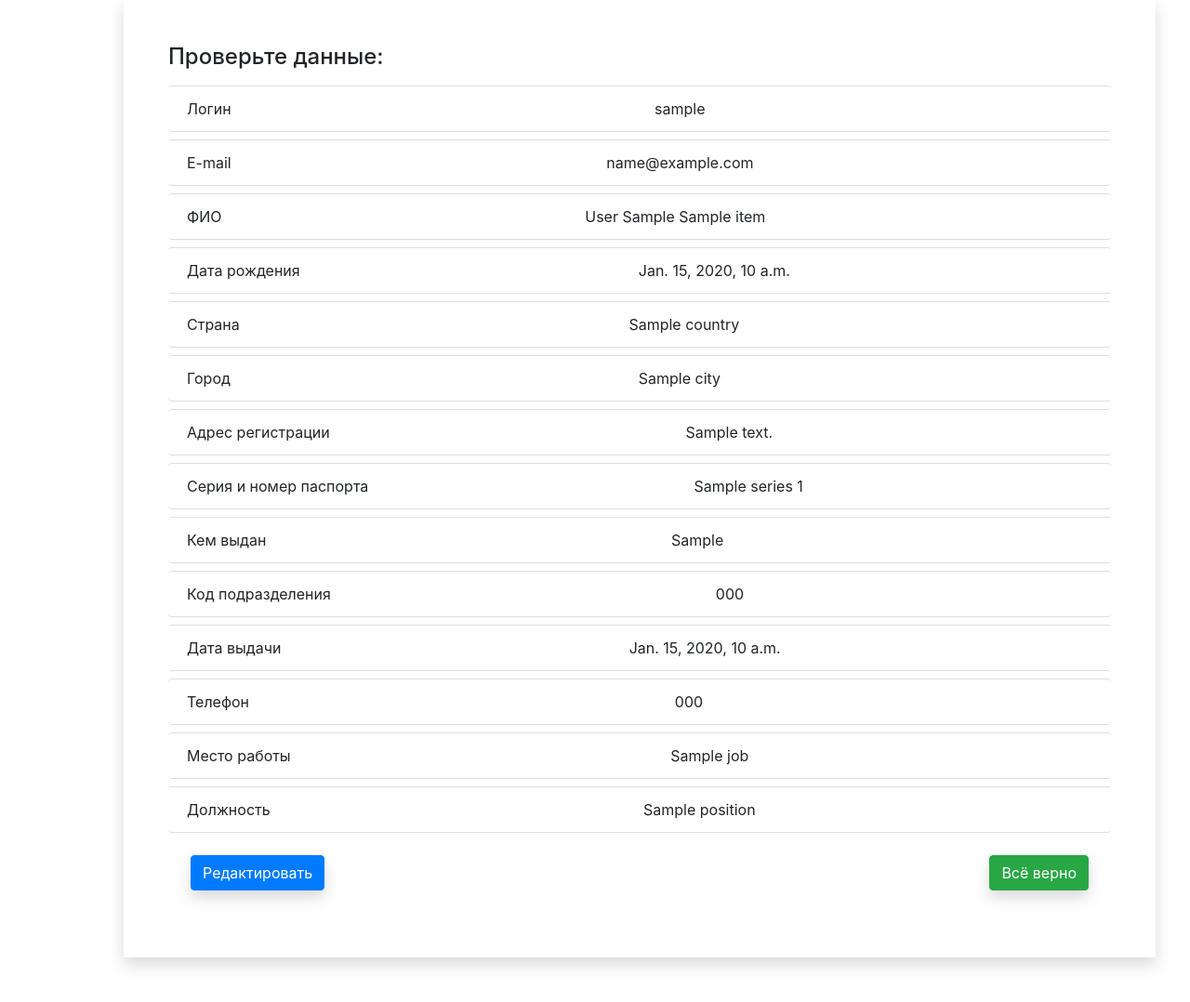
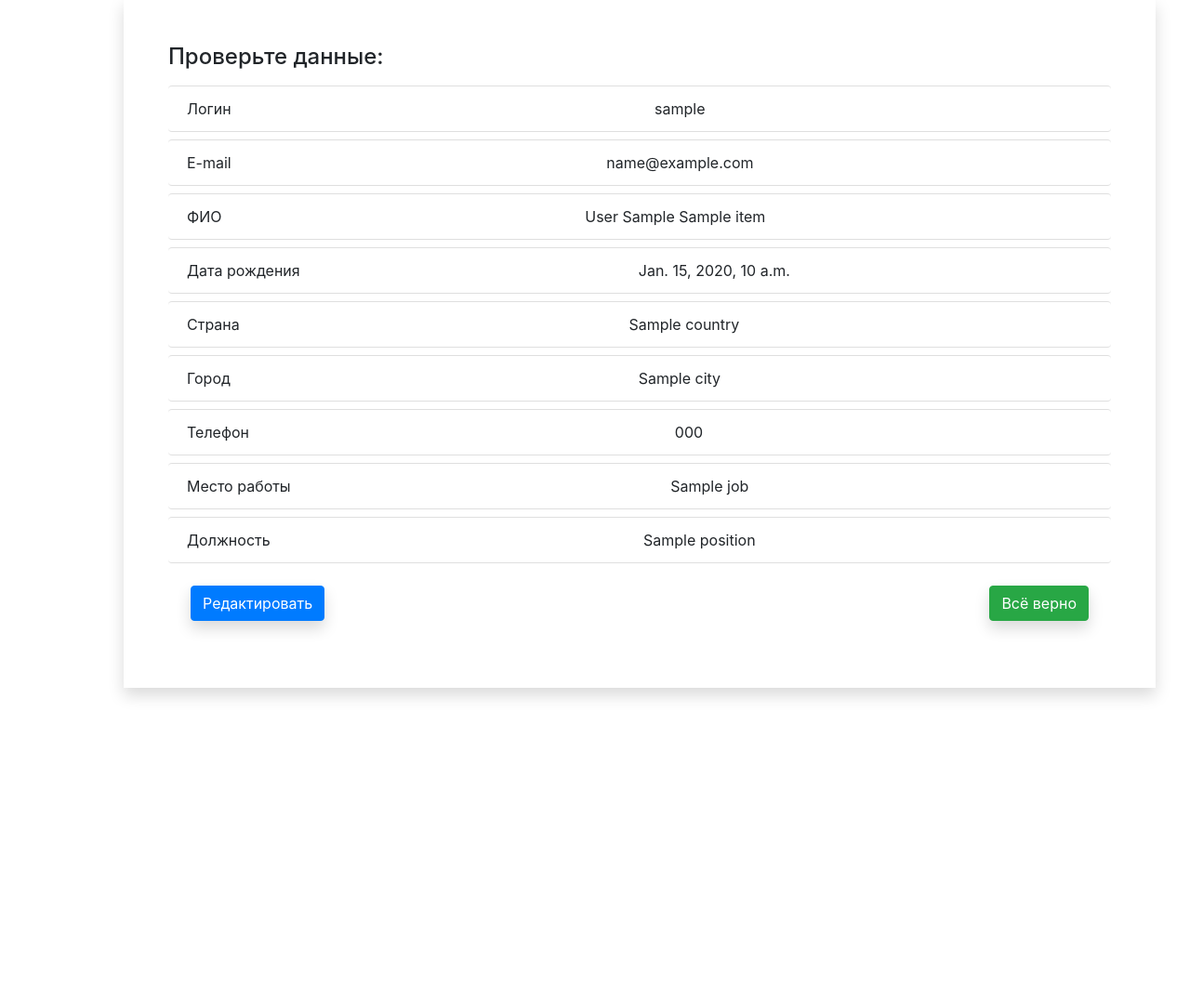
Before and after one commit to urfu-online/itoo-api, a Django app: template itoo_api/templates/profile_detail.html in a window 1280 px wide. Shown: the part 49-1127 px from the top of the page at 93% size. After the commit the page ends 801 px from the top, so only its background shows below. Run offline with Django 3.2, Linux system fonts and the light colour scheme; the template is opened without the code that fills it: most values are stand-ins (such as "Sample title", 1, 10 or a date in 2020); some libraries are stand-ins or nearby versions.

Commit message:
terms #3

```diff
--- a/itoo_api/templates/profile_detail.html
+++ b/itoo_api/templates/profile_detail.html
@@ -41,26 +41,6 @@
             <li class="list-group-item flex-fill">{{ item.city }}</li>
         </ul>
         <ul class="list-group list-group-horizontal mt-2">
-            <li class="list-group-item flex-fill">Адрес регистрации</li>
-            <li class="list-group-item flex-fill">{{ item.address_register }}</li>
-        </ul>
-        <ul class="list-group list-group-horizontal mt-2">
-            <li class="list-group-item flex-fill">Серия и номер паспорта</li>
-            <li class="list-group-item flex-fill">{{ item.series }} {{ item.number }}</li>
-        </ul>
-        <ul class="list-group list-group-horizontal mt-2">
-            <li class="list-group-item flex-fill">Кем выдан</li>
-            <li class="list-group-item flex-fill">{{ item.issued_by }}</li>
-        </ul>
-        <ul class="list-group list-group-horizontal mt-2">
-            <li class="list-group-item flex-fill">Код подразделения</li>
-            <li class="list-group-item flex-fill">{{ item.unit_code }}</li>
-        </ul>
-        <ul class="list-group list-group-horizontal mt-2">
-            <li class="list-group-item flex-fill">Дата выдачи</li>
-            <li class="list-group-item flex-fill">{{ item.issue_date }}</li>
-        </ul>
-        <ul class="list-group list-group-horizontal mt-2">
             <li class="list-group-item flex-fill">Телефон</li>
             <li class="list-group-item flex-fill">{{ item.phone }}</li>
         </ul>
```
